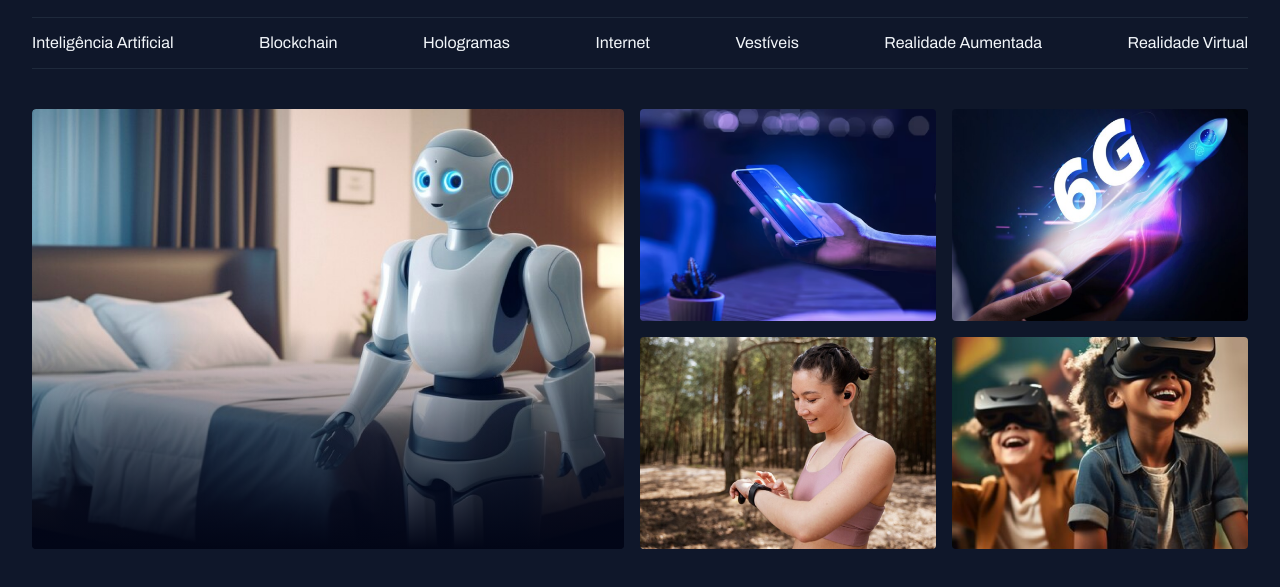
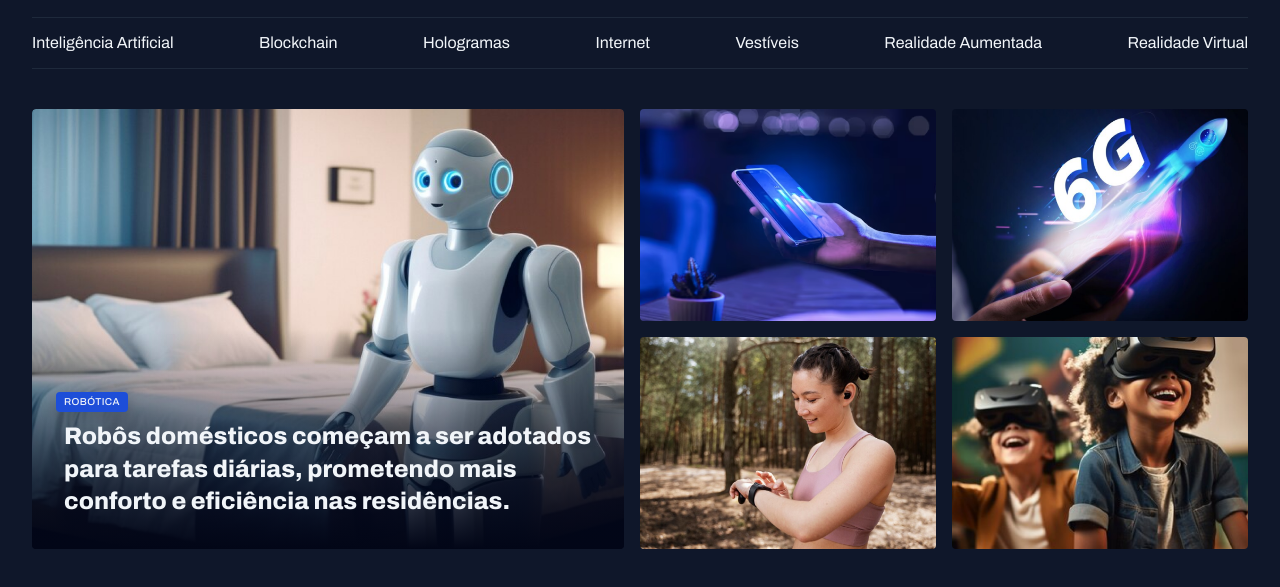
Before and after one commit to mylifebtc/projeto-portal-de-noticias, a plain HTML site: page index.html in a window 1280 px wide. Shown: the part 55-642 px from the top of the page. Drawn offline with Linux system fonts and the light colour scheme.

Commit message:
Ajustando o conteúdo do card

```diff
--- a/index.html
+++ b/index.html
@@ -41,9 +41,16 @@
 
 <main class="grid container">
 <section id="featured" class="grid grid-flow-col gap-16">
-  <div class="card">
+  <figure class="card">
     <img src="assets/images/Image 01.png" alt="">
-  </div>
+
+    <figcaption>
+      <span class="content-tag">robótica</span>
+      <h2 class="text-2x1">
+        Robôs domésticos começam a ser adotados para tarefas diárias, prometendo mais conforto e eficiência nas residências.
+      </h2>
+    </figcaption>
+  </figure>
   <div class="grid grid-cols-2 gap-16">
     <div>
       <img src="assets/images/Image 02.png" alt="">
--- a/styles/global.css
+++ b/styles/global.css
@@ -50,3 +50,15 @@ img{
 main {
   margin-top: 40px;
 }
+
+.content-tag {
+  display: inline-block;
+  background-color: var(--brand-color-dark);
+  padding: 4px 8px;
+  border-radius: 4px;
+  font: 500 10px/1.2 var(--font-family);
+  text-transform: uppercase;
+  letter-spacing: 0.04em;
+  color: var(--text-color-primary);
+  box-shadow: 0px 4px 16px rgba(2, 6, 23, 0.251);
+}
--- a/styles/sections.css
+++ b/styles/sections.css
@@ -23,4 +23,14 @@
     );
 
   }
+  figcaption {
+    position:absolute;
+    bottom: 0;
+
+    padding: 24px;
+
+    h2 {
+      margin: 8px;
+    }
+  }
 }
--- a/styles/utility.css
+++ b/styles/utility.css
@@ -14,3 +14,18 @@
 .gap-16 {
   gap: 16px;
 }
+
+.text-2x1 {
+  font: var(--h1);
+}
+
+.text-x1 {
+  font: var(--h2);
+}
+
+text-lg {
+  font: var(--h3);
+}
+text-sm {
+  font: var(--text-sm);
+}
```
